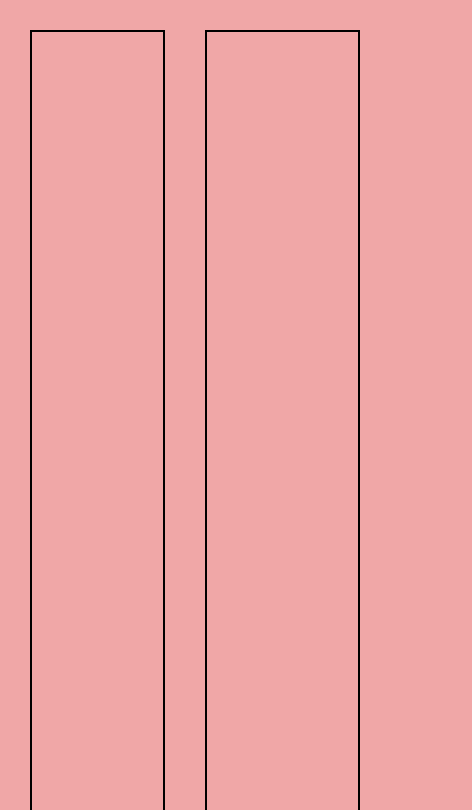
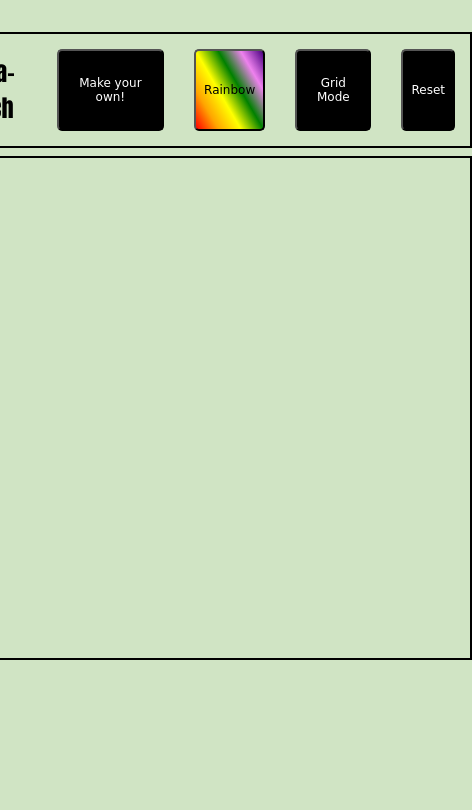
Before and after one commit to Ane-Marie/odin_Etch-a-Sketch, a plain HTML site: page index.html in a window 390 px wide. Shown: the top 810 px of the page, 472 px wide, since content can reach past the window. Drawn offline with Linux system fonts and the light colour scheme.

Commit message:
feat: add responsiveness (limited due to fixed dimensions) and refactor code

```diff
--- a/style.css
+++ b/style.css
@@ -1,46 +1,64 @@
 body {
-    background-color: rgb(240, 167, 167);
-    margin: 30px;
+  background-color: rgb(208, 228, 196);
+  margin: 2rem;
   display: flex;
   justify-content: center;
-    gap: 40px;
+  gap: 2.5rem;
 }
-
-h2 {
-    text-align: center;
-    font-family:Impact, Haettenschweiler, 'Arial Narrow Bold', sans-serif
+.container {
+  width: 550px;
+  border: 2px solid black;
+  display: flex;
+  flex-wrap: wrap;
 }
-
 .controls {
   display: flex;
   flex-direction: column;
   justify-content: center;
   border: 2px solid black;
 }
-
-button {
-    background-color: black;
-    color: white;
-    font-size: 18px;
-    font-family: cursive, sans-serif;
-    border-radius: 5px;
-    padding: 10px;
-    margin: 15px;
-}
-
-#rainbow_button {
-    background-image: linear-gradient(60deg, red, orange, yellow, green, violet, indigo);
-    color: black;
-}
-
-.container {
-    width: 550px;
-    border: 2px solid black;
-    display: flex;
-    flex-wrap: wrap;
-}
-
 .grid {
   flex: auto;
   border-collapse: collapse;
 }
+h2 {
+  text-align: center;
+  font-family: Impact, Haettenschweiler, "Arial Narrow Bold", sans-serif;
+}
+button {
+  background-color: black;
+  color: white;
+  font-size: 1.2rem;
+  font-family: cursive, sans-serif;
+  border-radius: 5px;
+  padding: 0.5rem;
+  margin: 15px;
+}
+#rainbow_button {
+  background-image: linear-gradient(
+    60deg,
+    red,
+    orange,
+    yellow,
+    green,
+    violet,
+    indigo
+  );
+  color: black;
+}
+
+/* design responsiveness is limited for this project (grid created in .js with a fixed width) */
+@media (max-width: 57rem /* 912px */) {
+  body {
+    flex-direction: column;
+    align-items: center;
+    gap: 0.5rem;
+  }
+  .controls {
+    width: 550px;
+    flex-direction: row;
+  }
+  button {
+    font-size: 0.75rem;
+  }
+}
```
Lines whose indentation alone changed are shown as unchanged.
